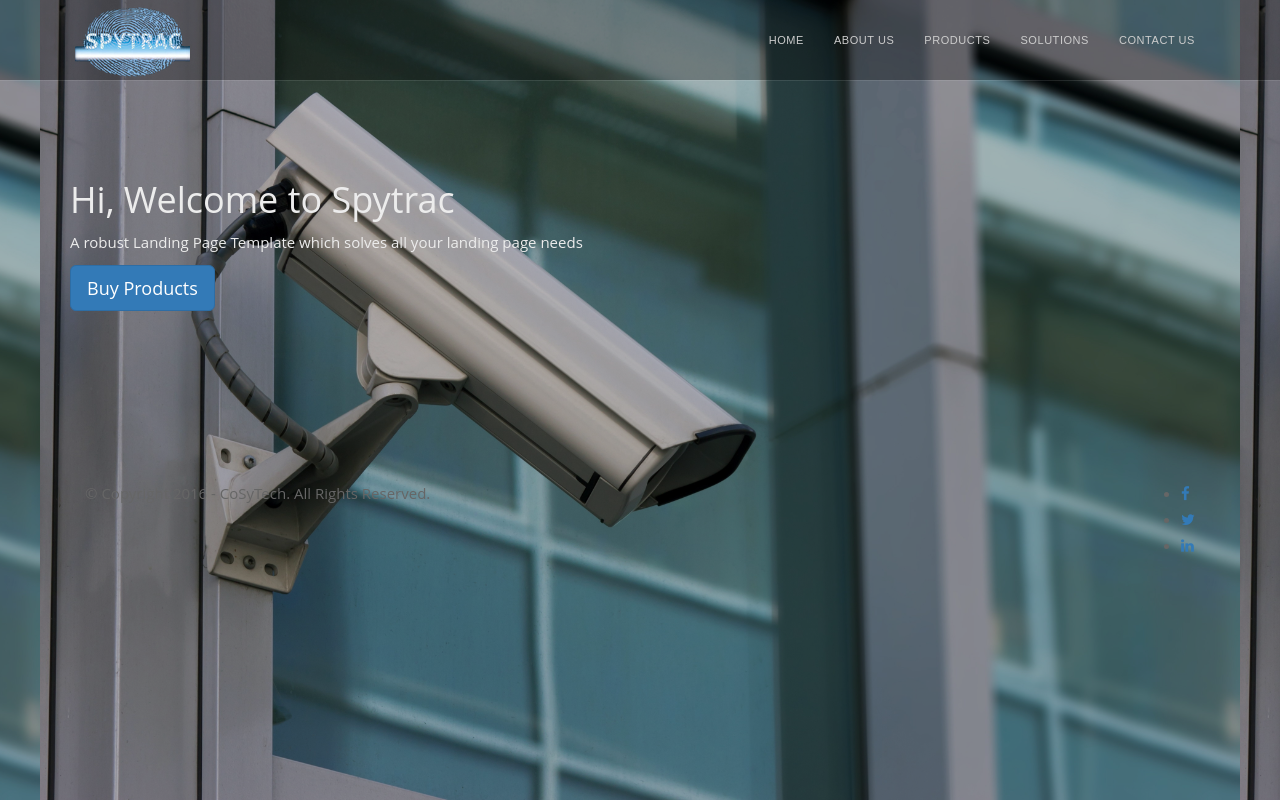
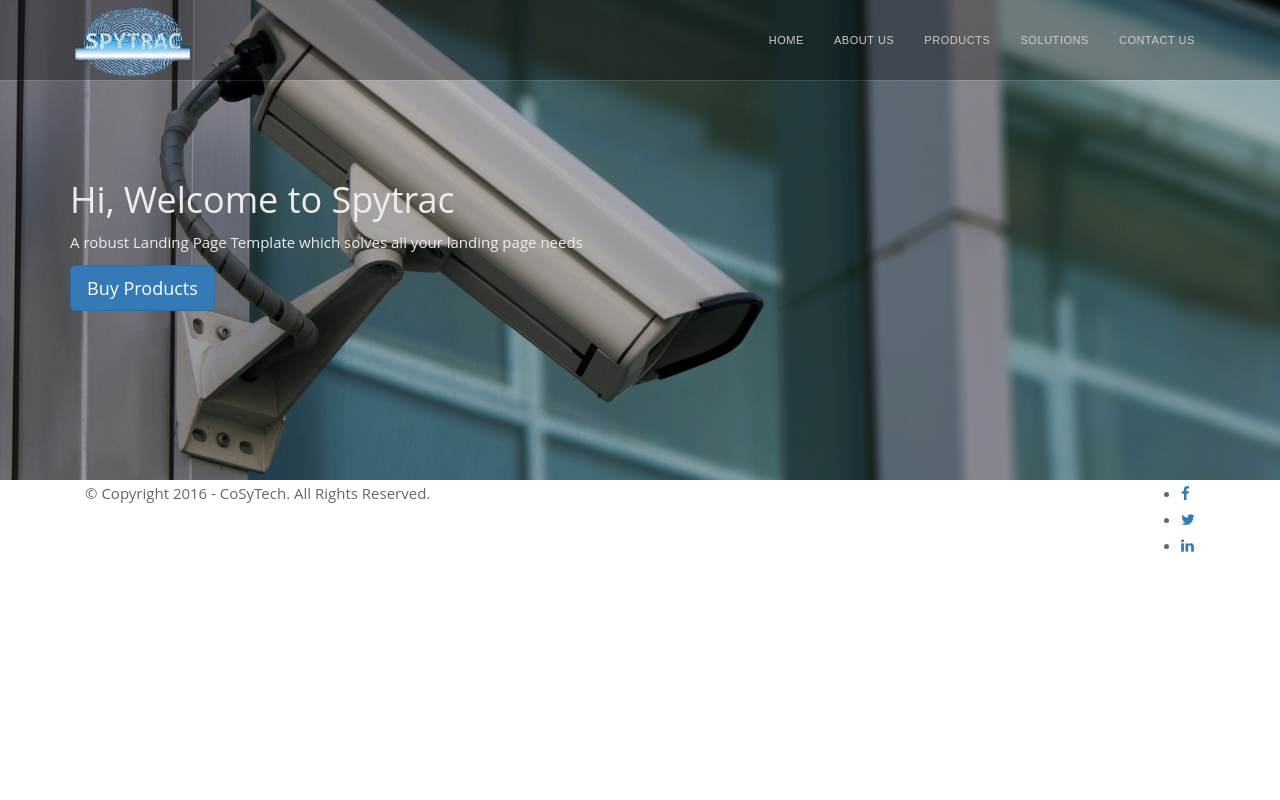
Before and after one commit to jangya/spytrac, a PHP site: page / in a window 1280 px wide. Run offline with PHP 8.4, Linux system fonts and the light colour scheme; some libraries are stand-ins or nearby versions.

Commit message:
Update spytrac.css

```diff
--- a/assets/css/spytrac.css
+++ b/assets/css/spytrac.css
@@ -375,7 +375,7 @@ body{
 	top: 0;
 	left: 0;
 	width: 100%;
-	height: 100%;
+	height: 60%;
 	z-index: 0;
 	overflow: hidden;
 	background-color:black;
```
